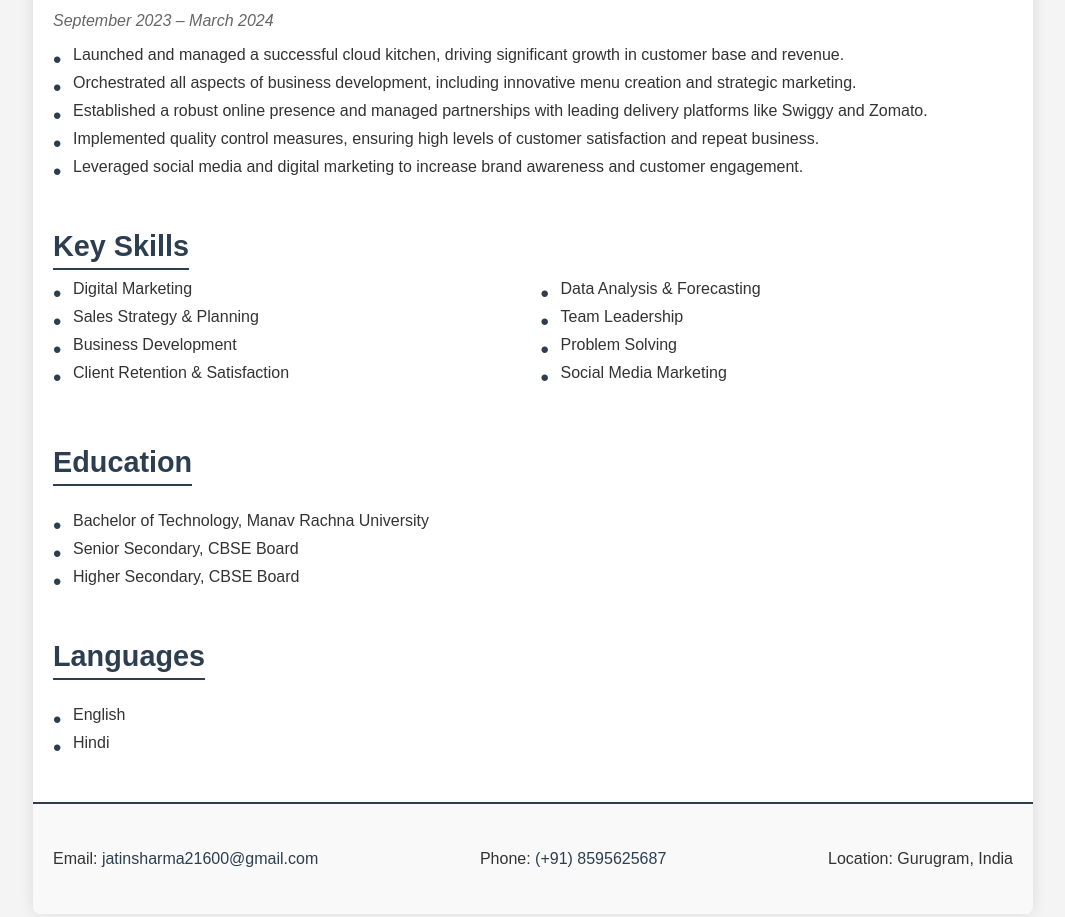
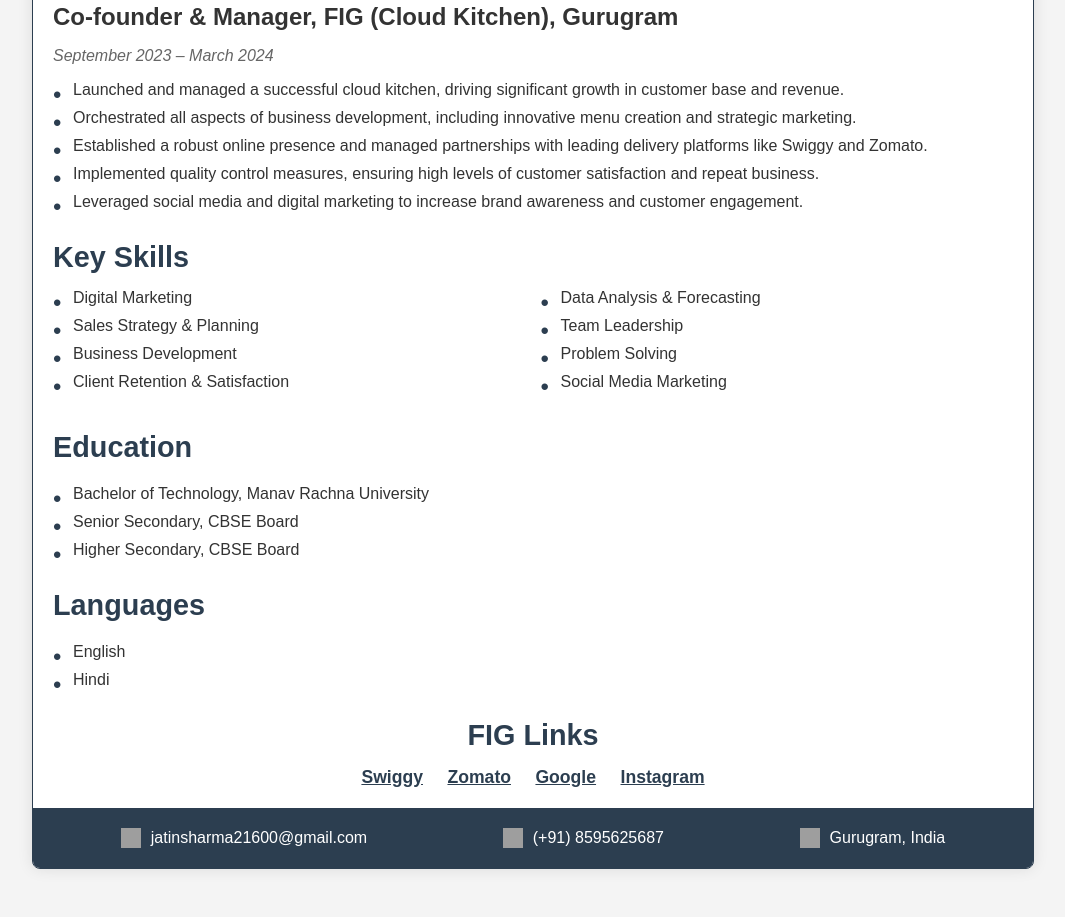
Before and after one commit to ikismei/J, a plain HTML site: page index.html in a window 1280 px wide. Shown: the part 760-1677 px from the top of the page, without its empty margins (107-1172 px from the left). After the commit the page ends 1649 px from the top, so only its background shows below. Drawn offline with Linux system fonts and the light colour scheme; grey boxes are pictures that could not be loaded.

Commit message:
Update index.html

```diff
--- a/index.html
+++ b/index.html
@@ -4,7 +4,7 @@
 <head>
     <meta charset="UTF-8">
     <meta name="viewport" content="width=device-width, initial-scale=1.0">
-    <title>Jatin Sharma - Sales & Marketing Manager</title>
+    <br><title>Jatin Sharma - Sales & Marketing Manager</title></br>
     <style>
         body {
             font-family: 'Arial', sans-serif;
@@ -21,27 +21,27 @@
             box-shadow: 0 0 15px rgba(0, 0, 0, 0.1);
             border-radius: 8px;
             overflow: hidden;
+            border: 1px solid #2c3e50;
         }
 
-        .header {
-            background-color: #2c3e50;
-            color: white;
+        .header,
+        .footer {
+            background-color: #fff;
+            color: #2c3e50;
             padding: 30px 20px;
             display: flex;
             align-items: center;
             justify-content: space-between;
         }
 
-        .header .left {
-            max-width: 60%;
-        }
-
-        .header h1 {
+        .header h1,
+        .footer h1 {
             margin: 0;
             font-size: 2.5em;
         }
 
-        .header p {
+        .header p,
+        .footer p {
             margin: 10px 0;
             font-size: 1.2em;
         }
@@ -53,6 +53,11 @@
             object-fit: cover;
         }
 
+        .separator {
+            border-bottom: 2px solid #2c3e50;
+            margin: 20px 0;
+        }
+
         .content {
             padding: 20px;
         }
@@ -61,8 +66,6 @@
             color: #2c3e50;
             font-size: 1.8em;
             margin-bottom: 10px;
-            border-bottom: 2px solid #2c3e50;
-            display: inline-block;
             padding-bottom: 5px;
         }
 
@@ -117,22 +120,43 @@
             margin: 0;
         }
 
-        .contact-info {
-            display: flex;
-            flex-wrap: wrap;
-            justify-content: space-between;
-            background-color: #f9f9f9;
-            padding: 20px;
-            border-top: 2px solid #2c3e50;
+        .links {
+            margin-top: 20px;
+            text-align: center;
         }
 
-        .contact-info div {
-            margin: 10px 0;
+        .links a {
+            color: #2c3e50;
+            text-decoration: underline;
+            display: inline-block;
+            margin: 0 10px;
+            font-weight: bold;
+            font-size: 1.1em;
         }
 
-        .contact-info a {
-            color: #2c3e50;
+        .footer {
+            background-color: #2c3e50;
+            color: #fff;
+            padding: 20px;
+            display: flex;
+            justify-content: space-around;
+            align-items: center;
+        }
+
+        .footer a {
+            color: #fff;
             text-decoration: none;
+        }
+
+        .footer div {
+            display: flex;
+            align-items: center;
+        }
+
+        .footer div img {
+            margin-right: 10px;
+            width: 20px;
+            height: 20px;
         }
     </style>
 </head>
@@ -149,6 +173,8 @@
                 <img src="jatin-dp.png" alt="Jatin Sharma">
             </div>
         </div>
+
+        <div class="separator"></div>
 
         <div class="content">
             <div class="profile">
@@ -216,21 +242,26 @@
                     <li>Hindi</li>
                 </ul>
             </div>
+
+            <div class="links">
+                <h2 class="section-title">FIG Links</h2>
+                <a href="https://www.swiggy.com/city/gurgaon/fig-dlf-phase-4-rest827956?source=sharing" target="_blank">Swiggy</a>
+                <a href="https://link.zomato.com/xqzv/rshare?id=67005322f6cb9c06" target="_blank">Zomato</a>
+                <a href="https://g.co/kgs/aVReNhG" target="_blank">Google</a>
+                <a href="https://www.instagram.com/figkitchen_official/" target="_blank">Instagram</a>
+            </div>
         </div>
 
-        <div class="contact-info">
+        <div class="footer">
             <div>
-                <p>Email: <a href="mailto:jatinsharma21600@gmail.com">jatinsharma21600@gmail.com</a></p>
+                <img src="https://img.icons8.com/ios-filled/50/ffffff/email.png" alt="Email Icon">
+                <a href="mailto:jatinsharma21600@gmail.com">jatinsharma21600@gmail.com</a>
             </div>
             <div>
-                <p>Phone: <a href="tel:+918595625687">(+91) 8595625687</a></p>
+                <img src="https://img.icons8.com/ios-filled/50/ffffff/phone.png" alt="Phone Icon">
+                <a href="tel:+918595625687">(+91) 8595625687</a>
             </div>
             <div>
-                <p>Location: Gurugram, India</p>
-            </div>
-
-        </div>
-    </div>
-</body>
-
-</html>
+                <img src="https://img.icons8.com/ios-filled/50/ffffff/address.png" alt="Location Icon">
+                <span>Gurugram, India</span>
+            </div
```
